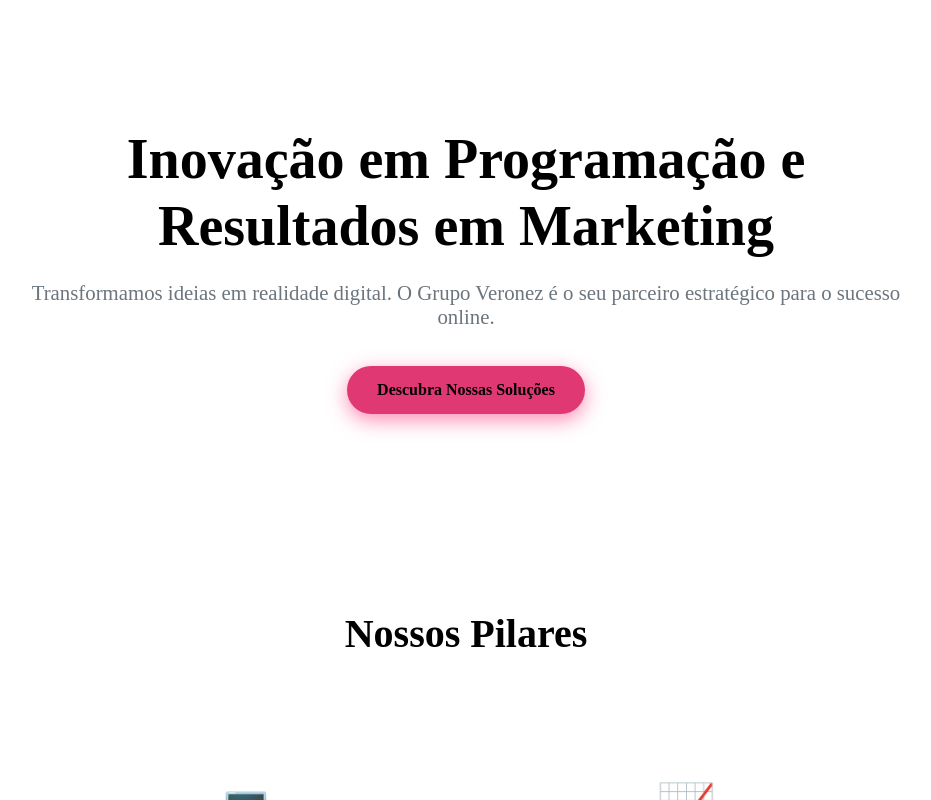
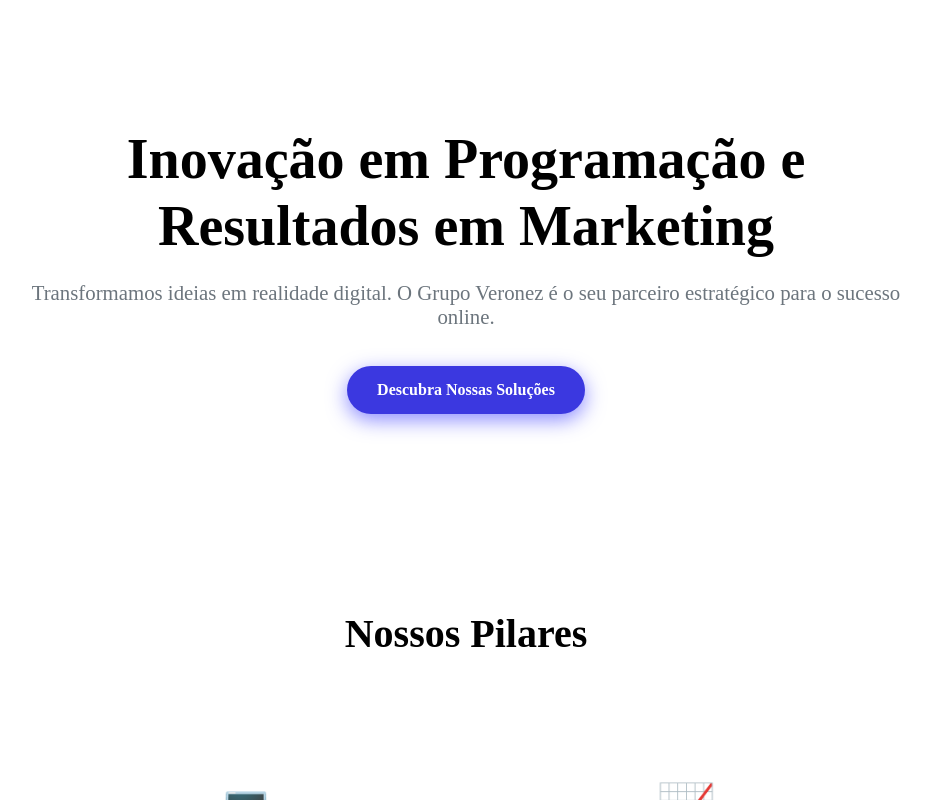
Before and after one commit to Grupo-Veronez/grupoveronez.com.br, a Next.js app: page / in a window 1280 px wide. In both pictures the pointer is over the link "Descubra Nossas Soluções". Shown: the top 800 px of the page, without its empty margins (174-1105 px from the left). Built offline with nearby package versions, Linux system fonts and the light colour scheme.

Commit message:
style: adjust color `ctaButton` of `purple` to `blue`

```diff
--- a/src/components/Home/Home.module.css
+++ b/src/components/Home/Home.module.css
@@ -60,20 +60,21 @@
 .ctaButton {
   display: inline-block;
   padding: 15px 30px;
-  background-color: var(--color-secondary);
+  background-color: var(--color-primary);
   color: var(--color-text-light);
   text-decoration: none;
   font-weight: 600;
   border-radius: 50px;
   transition: all 0.3s ease;
-  box-shadow: 0 4px 15px rgba(255, 64, 129, 0.4);
+  box-shadow: 0 4px 15px rgba(64, 64, 255, 0.6);
   border: none;
 }
 
 .ctaButton:hover {
-  background-color: #e03873;
+  background-color: #3b38e0;
+  color: white;
   transform: translateY(-3px);
-  box-shadow: 0 6px 20px rgba(255, 64, 129, 0.6);
+  box-shadow: 0 6px 20px rgba(64, 64, 255, 0.6);
 }
 
 .services {
```
